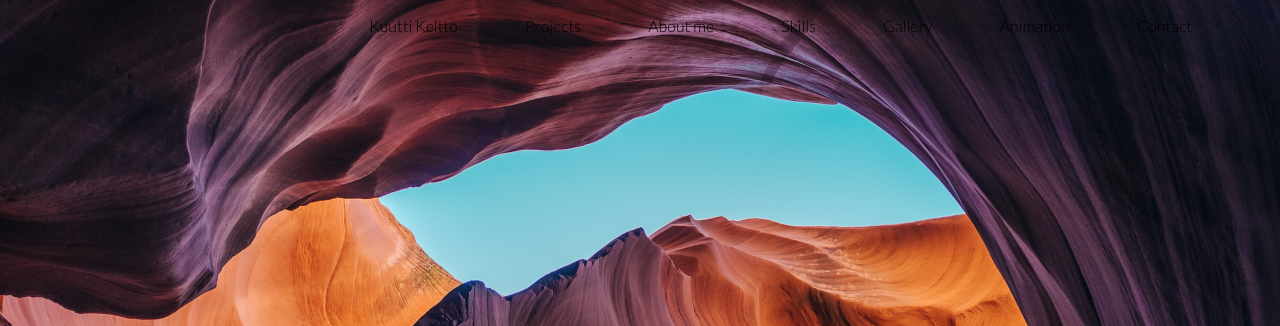
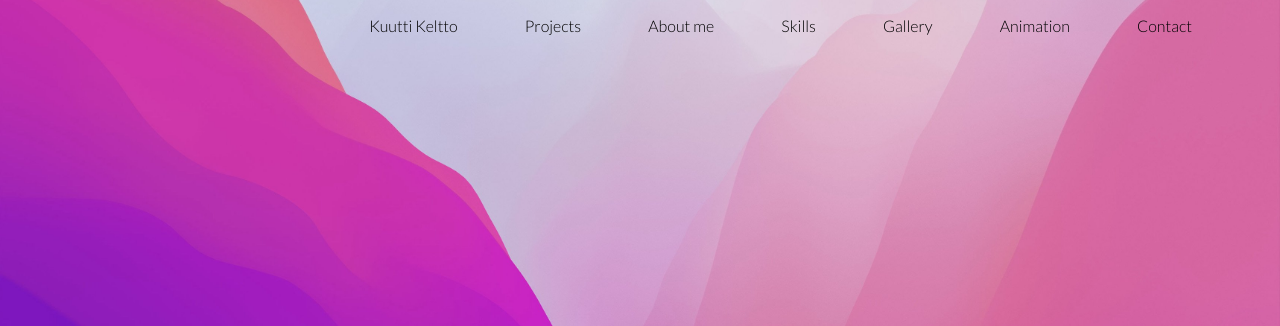
Before and after one commit to Kuuddi/Portfolio, a plain HTML site: page Portfolio/index.html in a window 1280 px wide. Shown: the top 326 px of the page. Drawn offline with Linux system fonts and the light colour scheme.

Commit message:
Hero banner change

```diff
--- a/Portfolio/style.css
+++ b/Portfolio/style.css
@@ -55,7 +55,7 @@ i {
 /**************** Header area ****************/
 
 header {
-  background: url("/Portfolio/Images/cliffs.jpeg") no-repeat fixed center
+  background: url("/Portfolio/Images/hero-banner.jpeg") no-repeat fixed center
     center/cover;
 }
 
```
